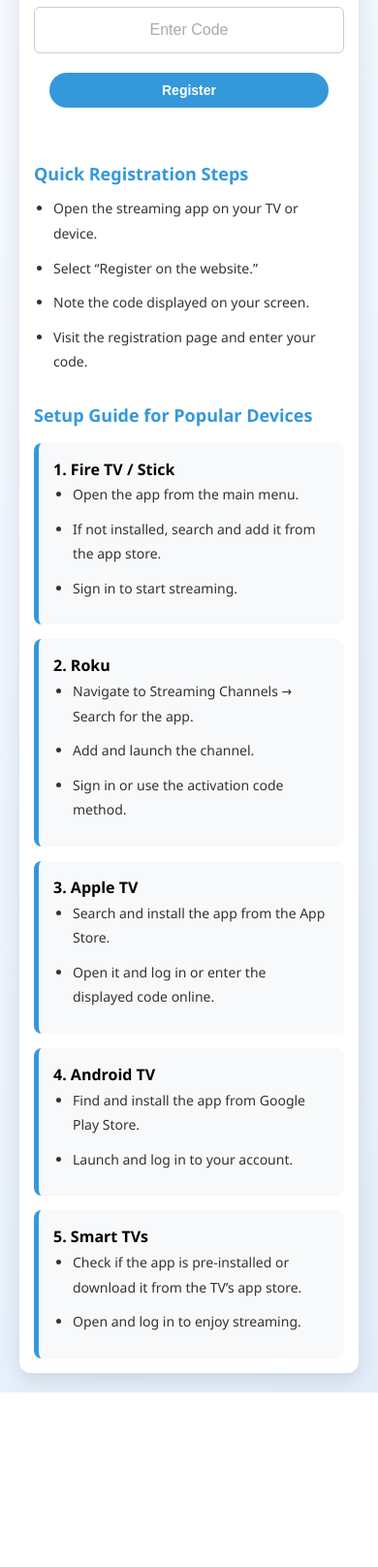
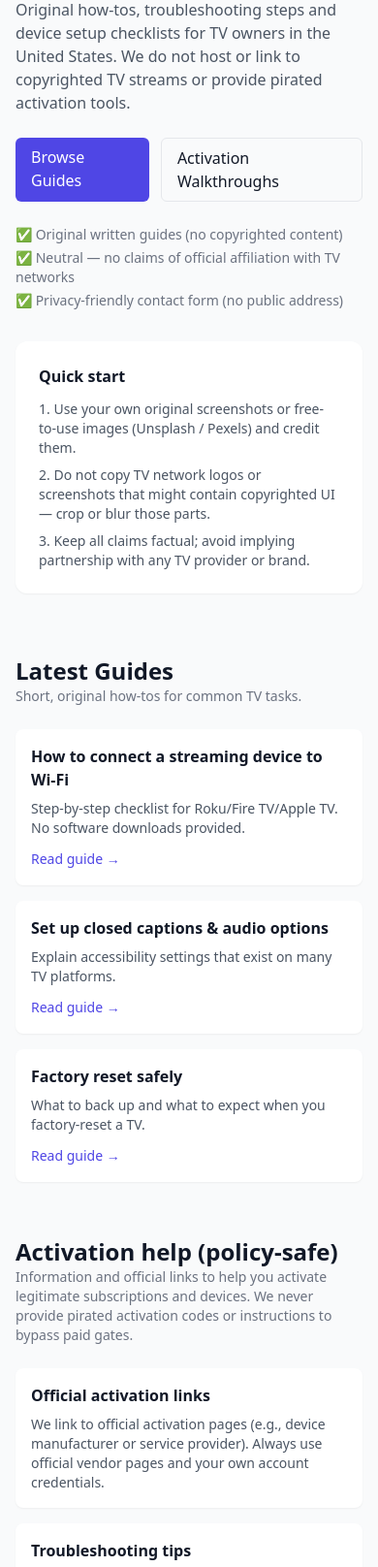
Before and after one commit to Satyamjhsj/morning-ads, a plain HTML site: page index.html in a window 390 px wide. Shown: the part 235-1851 px from the top of the page at 97% size. Before the commit the page ends 1671 px from the top, so only its background shows below. Drawn offline with nearby package versions, Linux system fonts and the light colour scheme.

Commit message:
Update index.html

```diff
--- a/index.html
+++ b/index.html
@@ -1,197 +1,175 @@
-<!DOCTYPE html>
+<!doctype html>
 <html lang="en">
 <head>
-  <meta charset="UTF-8" />
-  <meta name="viewport" content="width=device-width, initial-scale=1.0" />
-  <title>Device Registration & Setup Guide</title>
-  <meta name="description" content="Step-by-step guide to set up and activate Prime Video on smart TVs and streaming devices without any copyright issues.">
+  <meta charset="utf-8" />
+  <meta name="viewport" content="width=device-width,initial-scale=1" />
+  <title>ClearTV Guides — TV Guides & Activation Help (USA)</title>
+  <meta name="description" content="Original TV guides, activation walkthroughs and device setup tips for TV owners in the USA. No copyrighted streams, no trademark misuse." />
+  <script src="https://cdn.tailwindcss.com"></script>
   <style>
-    * {
-      box-sizing: border-box;
-      margin: 0;
-      padding: 0;
-    }
-    body {
-      font-family: 'Segoe UI', Tahoma, Geneva, Verdana, sans-serif;
-      background: linear-gradient(135deg, #f7faff, #e3edf9);
-      display: flex;
-      justify-content: center;
-      align-items: flex-start;
-      min-height: 100vh;
-      padding: 20px;
-      line-height: 1.6em;
-    }
-    .container {
-      background-color: #ffffff;
-      border-radius: 12px;
-      padding: 25px 20px;
-      width: 100%;
-      max-width: 900px;
-      box-shadow: 0 8px 20px rgba(0, 0, 0, 0.1);
-    }
-    h1 {
-      font-size: 26px;
-      color: #2c3e50;
-      margin-bottom: 8px;
-      text-align: center;
-    }
-    .instructions {
-      font-size: 14px;
-      color: #555;
-      text-align: center;
-    }
-    .code-input input[type="text"] {
-      width: 100%;
-      padding: 14px;
-      margin-top: 20px;
-      border: 1px solid #ccc;
-      border-radius: 6px;
-      font-size: 16px;
-      text-align: center;
-    }
-    input::placeholder {
-      font-weight: 500;
-      color: #aaa;
-    }
-    .register-button {
-      width: 100%;
-      display: flex;
-      justify-content: center;
-      margin-top: 20px;
-    }
-    .register-button button {
-      width: 60%;
-      padding: 10px;
-      font-size: 15px;
-      font-weight: bold;
-      background-color: #3498db;
-      color: #fff;
-      border: none;
-      border-radius: 25px;
-      cursor: pointer;
-      transition: background-color 0.3s ease, transform 0.2s ease;
-    }
-    .register-button button:hover {
-      background-color: #217dbb;
-      transform: scale(1.03);
-    }
-    .steps, .guide {
-      margin-top: 30px;
-    }
-    .steps h3, .guide h3 {
-      font-size: 18px;
-      color: #3498db;
-      margin-bottom: 10px;
-    }
-    .steps ul, .guide ul {
-      padding-left: 20px;
-    }
-    .steps li, .guide li {
-      margin-bottom: 10px;
-      font-size: 14px;
-      color: #333;
-    }
-    .guide-section {
-      background: #f8f9fa;
-      padding: 15px;
-      border-radius: 8px;
-      margin-top: 15px;
-      border-left: 5px solid #3498db;
-    }
-    @media (max-width: 768px) {
-      h1 {
-        font-size: 22px;
-      }
-      .register-button button {
-        width: 80%;
-      }
-    }
-    @media (max-width: 480px) {
-      .container {
-        padding: 15px;
-      }
-      h1 {
-        font-size: 20px;
-      }
-      .register-button button {
-        width: 90%;
-        font-size: 14px;
-      }
-    }
+    .glass { background: rgba(255,255,255,0.6); backdrop-filter: blur(4px); }
   </style>
 </head>
-<body>
-  <div class="container">
-    <h1>Register Your Device</h1>
-    <br>
-    <p class="instructions">Easily link your smart TV or streaming device to your account</p>
-    <br>
-    <p class="instructions">Enter the code displayed on your device to start streaming</p>
+<body class="bg-gray-50 text-gray-900 antialiased">
+  <header class="bg-white/60 sticky top-0 backdrop-blur z-40 border-b">
+    <div class="max-w-6xl mx-auto px-4 py-3 flex items-center justify-between">
+      <a href="#home" class="flex items-center gap-3">
+        <div class="h-10 w-10 rounded-lg bg-indigo-600 flex items-center justify-center text-white font-bold">CT</div>
+        <div>
+          <div class="text-lg font-semibold">ClearTV Guides</div>
+          <div class="text-xs text-gray-500">TV guides & activation help — USA</div>
+        </div>
+      </a>
+      <nav class="hidden md:flex gap-4 items-center text-sm">
+        <a href="#guides" class="hover:underline">Guides</a>
+        <a href="#activation" class="hover:underline">Activation</a>
+        <a href="#reviews" class="hover:underline">Reviews</a>
+        <a href="#about" class="hover:underline">About</a>
+        <a href="#contact" class="px-3 py-1.5 bg-indigo-600 text-white rounded-md">Contact</a>
+      </nav>
+      <button id="mobileMenuBtn" class="md:hidden px-2 py-1">☰</button>
+    </div>
+    <div id="mobileMenu" class="hidden md:hidden border-t">
+      <div class="px-4 py-3 flex flex-col gap-2">
+        <a href="#guides">Guides</a>
+        <a href="#activation">Activation</a>
+        <a href="#reviews">Reviews</a>
+        <a href="#about">About</a>
+        <a href="#contact" class="font-medium">Contact</a>
+      </div>
+    </div>
+  </header>
 
-    <div class="code-input">
-      <input type="text" placeholder="Enter Code" />
-    </div>
-
-    <div class="register-button">
-      <button id="registerButton">Register</button>
-    </div>
-    <br>
-
-    <div class="steps">
-      <h3>Quick Registration Steps</h3>
-      <ul>
-        <li>Open the streaming app on your TV or device.</li>
-        <li>Select “Register on the website.”</li>
-        <li>Note the code displayed on your screen.</li>
-        <li>Visit the registration page and enter your code.</li>
-      </ul>
-    </div>
-
-    <div class="guide">
-      <h3>Setup Guide for Popular Devices</h3>
-      <div class="guide-section">
-        <strong>1. Fire TV / Stick</strong>
-        <ul>
-          <li>Open the app from the main menu.</li>
-          <li>If not installed, search and add it from the app store.</li>
-          <li>Sign in to start streaming.</li>
+  <main class="max-w-6xl mx-auto px-4 py-10">
+    <section id="home" class="grid md:grid-cols-2 gap-8 items-center">
+      <div>
+        <h1 class="text-3xl md:text-4xl font-extrabold">TV guides, setup & activation help — made simple</h1>
+        <p class="mt-4 text-gray-600">Original how-tos, troubleshooting steps and device setup checklists for TV owners in the United States. We do not host or link to copyrighted TV streams or provide pirated activation tools.</p>
+        <div class="mt-6 flex gap-3">
+          <a href="#guides" class="px-4 py-2 bg-indigo-600 text-white rounded-md">Browse Guides</a>
+          <a href="#activation" class="px-4 py-2 border rounded-md">Activation Walkthroughs</a>
+        </div>
+        <ul class="mt-6 text-sm text-gray-500 space-y-1">
+          <li>✅ Original written guides (no copyrighted content)</li>
+          <li>✅ Neutral — no claims of official affiliation with TV networks</li>
+          <li>✅ Privacy-friendly contact form (no public address)</li>
         </ul>
       </div>
-      <div class="guide-section">
-        <strong>2. Roku</strong>
-        <ul>
-          <li>Navigate to Streaming Channels → Search for the app.</li>
-          <li>Add and launch the channel.</li>
-          <li>Sign in or use the activation code method.</li>
+      <div class="bg-white rounded-xl p-6 shadow-sm glass">
+        <h3 class="font-semibold">Quick start</h3>
+        <ol class="mt-3 text-sm text-gray-600 list-decimal list-inside space-y-2">
+          <li>Use your own original screenshots or free-to-use images (Unsplash / Pexels) and credit them.</li>
+          <li>Do not copy TV network logos or screenshots that might contain copyrighted UI — crop or blur those parts.</li>
+          <li>Keep all claims factual; avoid implying partnership with any TV provider or brand.</li>
+        </ol>
+      </div>
+    </section>
+
+    <section id="guides" class="mt-16">
+      <h2 class="text-2xl font-bold">Latest Guides</h2>
+      <p class="text-sm text-gray-500">Short, original how-tos for common TV tasks.</p>
+      <div class="mt-6 grid gap-4 sm:grid-cols-2 lg:grid-cols-3">
+        <article class="p-4 bg-white rounded-lg shadow-sm">
+          <h3 class="font-semibold">How to connect a streaming device to Wi‑Fi</h3>
+          <p class="mt-2 text-sm text-gray-600">Step-by-step checklist for Roku/Fire TV/Apple TV. No software downloads provided.</p>
+          <a class="mt-3 inline-block text-indigo-600 text-sm" href="#">Read guide →</a>
+        </article>
+        <article class="p-4 bg-white rounded-lg shadow-sm">
+          <h3 class="font-semibold">Set up closed captions & audio options</h3>
+          <p class="mt-2 text-sm text-gray-600">Explain accessibility settings that exist on many TV platforms.</p>
+          <a class="mt-3 inline-block text-indigo-600 text-sm" href="#">Read guide →</a>
+        </article>
+        <article class="p-4 bg-white rounded-lg shadow-sm">
+          <h3 class="font-semibold">Factory reset safely</h3>
+          <p class="mt-2 text-sm text-gray-600">What to back up and what to expect when you factory-reset a TV.</p>
+          <a class="mt-3 inline-block text-indigo-600 text-sm" href="#">Read guide →</a>
+        </article>
+      </div>
+    </section>
+
+    <section id="activation" class="mt-14">
+      <h2 class="text-2xl font-bold">Activation help (policy-safe)</h2>
+      <p class="text-sm text-gray-500">Information and official links to help you activate legitimate subscriptions and devices. We never provide pirated activation codes or instructions to bypass paid gates.</p>
+      <div class="mt-6 grid gap-4 sm:grid-cols-2">
+        <div class="p-4 bg-white rounded-lg shadow-sm">
+          <h4 class="font-semibold">Official activation links</h4>
+          <p class="mt-2 text-sm text-gray-600">We link to official activation pages (e.g., device manufacturer or service provider). Always use official vendor pages and your own account credentials.</p>
+        </div>
+        <div class="p-4 bg-white rounded-lg shadow-sm">
+          <h4 class="font-semibold">Troubleshooting tips</h4>
+          <p class="mt-2 text-sm text-gray-600">Network checks, firmware updates, and account verification steps you can perform yourself.</p>
+        </div>
+      </div>
+    </section>
+
+    <section id="reviews" class="mt-14">
+      <h2 class="text-2xl font-bold">Device Reviews</h2>
+      <p class="text-sm text-gray-500">Research-focused product reviews. Use original photos or free images and simple scorecards.</p>
+      <div class="mt-6">
+        <div class="bg-white p-4 rounded-lg shadow-sm">
+          <h3 class="font-semibold">Device model — short review</h3>
+          <p class="mt-2 text-sm text-gray-600">Example: performance, ease of setup, and link to official manufacturer page. No affiliate links unless disclosed clearly.</p>
+        </div>
+      </div>
+    </section>
+
+    <section id="about" class="mt-14">
+      <h2 class="text-2xl font-bold">About ClearTV Guides</h2>
+      <p class="mt-3 text-gray-600">We publish original guides, troubleshooting steps and research-based reviews for TV owners in the USA. We are independent and are not affiliated with any TV manufacturers or broadcasters. We avoid copyrighted content and do not host or link to unauthorized streams.</p>
+      <div class="mt-6 grid sm:grid-cols-2 gap-4">
+        <div class="p-4 bg-white rounded-lg shadow-sm">
+          <h4 class="font-semibold">Why this site is Google Ads friendly</h4>
+          <ul class="mt-2 text-sm text-gray-600 list-disc list-inside">
+            <li>Original text and images (or properly licensed/free images).</li>
+            <li>No misleading claims of affiliation with brands or broadcasters.</li>
+            <li>Clear privacy policy, contact method and TOS (see footer).</li>
+            <li>No instructions for bypassing paid services or copyrighted content.</li>
+          </ul>
+        </div>
+        <div class="p-4 bg-white rounded-lg shadow-sm">
+          <h4 class="font-semibold">Avoid Google Business verification</h4>
+          <p class="mt-2 text-sm text-gray-600">If you do not want to register a Google Business Profile (which can request verification), keep the site as an informational site with contact by email and contact form only — avoid listing a public physical address.</p>
+        </div>
+      </div>
+    </section>
+
+    <section id="contact" class="mt-14">
+      <h2 class="text-2xl font-bold">Contact</h2>
+      <p class="text-sm text-gray-500">Questions or business inquiries: we use email only.</p>
+      <div class="mt-4 bg-white p-4 rounded-lg shadow-sm">
+        <p class="text-sm text-gray-600">You can reach us directly at: <a href="mailto:support@primejtv.site" class="underline">support@primejtv.site</a></p>
+      </div>
+      <p class="mt-4 text-xs text-gray-500">We intentionally do not display a physical business address to reduce the chance of Google Business verification.</p>
+    </section>
+  </main>
+
+  <footer class="bg-white border-t mt-12">
+    <div class="max-w-6xl mx-auto px-4 py-8 grid sm:grid-cols-3 gap-6">
+      <div>
+        <div class="font-semibold">ClearTV Guides</div>
+        <div class="text-sm text-gray-600 mt-2">Original TV guides for US audiences. No copyrighted streams or affiliation claims.</div>
+      </div>
+      <div>
+        <div class="font-semibold">Legal</div>
+        <ul class="text-sm text-gray-600 mt-2 space-y-1">
+          <li><a href="#privacy" class="hover:underline">Privacy Policy</a></li>
+          <li><a href="#terms" class="hover:underline">Terms of Service</a></li>
+          <li><a href="#disclaimer" class="hover:underline">Disclaimer</a></li>
         </ul>
       </div>
-      <div class="guide-section">
-        <strong>3. Apple TV</strong>
-        <ul>
-          <li>Search and install the app from the App Store.</li>
-          <li>Open it and log in or enter the displayed code online.</li>
-        </ul>
-      </div>
-      <div class="guide-section">
-        <strong>4. Android TV</strong>
-        <ul>
-          <li>Find and install the app from Google Play Store.</li>
-          <li>Launch and log in to your account.</li>
-        </ul>
-      </div>
-      <div class="guide-section">
-        <strong>5. Smart TVs</strong>
-        <ul>
-          <li>Check if the app is pre-installed or download it from the TV’s app store.</li>
-          <li>Open and log in to enjoy streaming.</li>
-        </ul>
+      <div>
+        <div class="font-semibold">Contact</div>
+        <div class="text-sm text-gray-600 mt-2">Email: <a href="mailto:support@primejtv.site" class="underline">support@primejtv.site</a></div>
       </div>
     </div>
-  </div>
+    <div class="text-xs text-gray-400 text-center py-3">© <span id="year"></span> ClearTV Guides — Content original or properly licensed.</div>
+  </footer>
 
   <script>
-    document.getElementById("registerButton").addEventListener("click", function () {
-      window.location.href = "index2.html";
+    document.getElementById('year').textContent = new Date().getFullYear();
+    document.getElementById('mobileMenuBtn').addEventListener('click', ()=>{
+      const m = document.getElementById('mobileMenu');
+      m.classList.toggle('hidden');
     });
   </script>
 </body>
```
